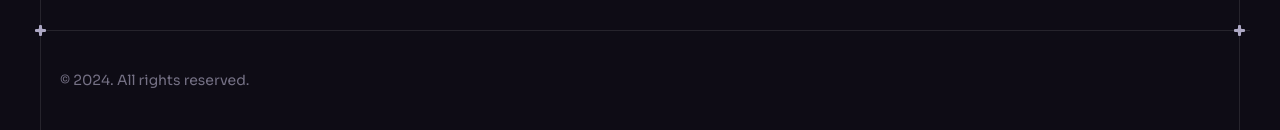
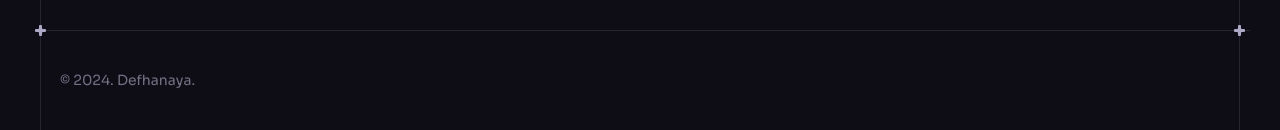
Before and after one commit to wreckitral/defha, a React (Vite) app: page /#/ in a window 1280 px wide. Shown: the part 10036-10166 px from the top of the page. Built offline with nearby package versions, Linux system fonts and the light colour scheme.

Commit message:
chore: update Footer

```diff
--- a/src/components/Footer.jsx
+++ b/src/components/Footer.jsx
@@ -6,7 +6,7 @@ const Footer = () => {
         <Section crosses className="!px-0 !py-10">
             <div className="container flex sm:justify-between justify-center items-center gap-10 max-sm:flex-col">
                 <p className="caption text-n-4 lg:block">
-                    © {new Date().getFullYear()}. All rights reserved.
+                    © {new Date().getFullYear()}. Defhanaya.
                 </p>
             </div>
         </Section>
```
